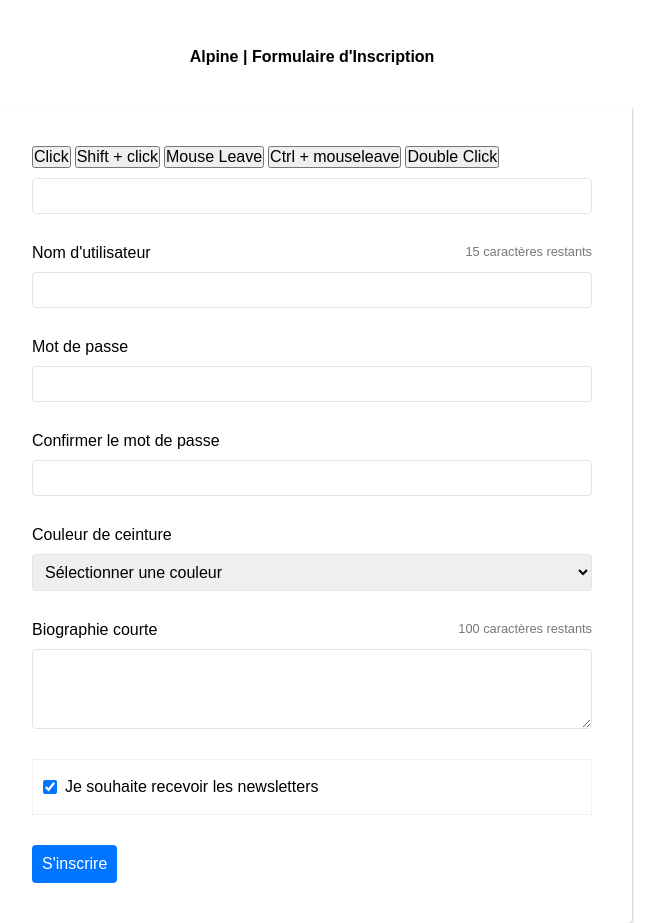
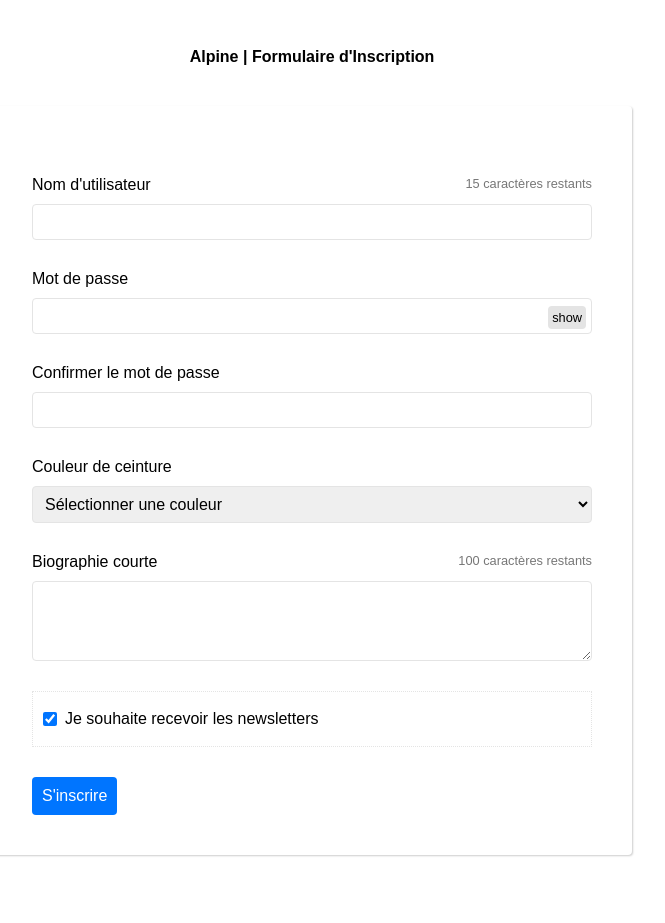
Before and after one commit to Alberto-Kitenge/alpine-course, a website built with Vite: page index.html in a window 1280 px wide. Shown: the top 923 px of the page, without its empty margins (328-993 px from the left). After the commit the page ends 895 px from the top, so only its background shows below. Built offline with nearby package versions, Linux system fonts and the light colour scheme.

Commit message:
Lesson 5

```diff
--- a/index.html
+++ b/index.html
@@ -12,24 +12,6 @@
     <h1>Alpine | Formulaire d'Inscription</h1>
 
     <form x-data="signupForm" @submit.prevent="submitForm">
-      <button type="button" x-on:click="console.log('click')">Click</button>
-      <button type="button" x-on:click.shift="console.log('Shift + click')">
-        Shift + click
-      </button>
-      <button type="button" x-on:mouseleave="console.log('mouseleave')">
-        Mouse Leave
-      </button>
-      <button
-        type="button"
-        x-on:mouseleave.ctrl="console.log('Ctrl + mouseleave')"
-      >
-        Ctrl + mouseleave
-      </button>
-      <button type="button" x-on:dblclick="console.log('dblclick')">
-        Double Click
-      </button>
-      <input type="text" @keyup="console.log('keyup')" />
-
       <!-- Username -->
       <div class="form-field">
         <p class="hint" :class="{'warning': username.length > 10}">
@@ -46,8 +28,12 @@
       <div class="form-field password">
         <label>
           <span>Mot de passe</span>
-          <input type="password" x-model="password" />
+          <input :type="showPass ? 'text' : 'password'" x-model="password" />
         </label>
+
+        <button type="button" @click="showPass = !showPass">
+          <span x-text="showPass ? 'Hide' : 'show'"></span>
+        </button>
       </div>
 
       <!-- Confirm Password -->
--- a/js/index.js
+++ b/js/index.js
@@ -7,6 +7,7 @@ Alpine.data("signupForm", () => ({
   belt: "",
   bio: "",
   newsletter: true,
+  showPass: false,
 
   submitForm() {
     console.log(
```
